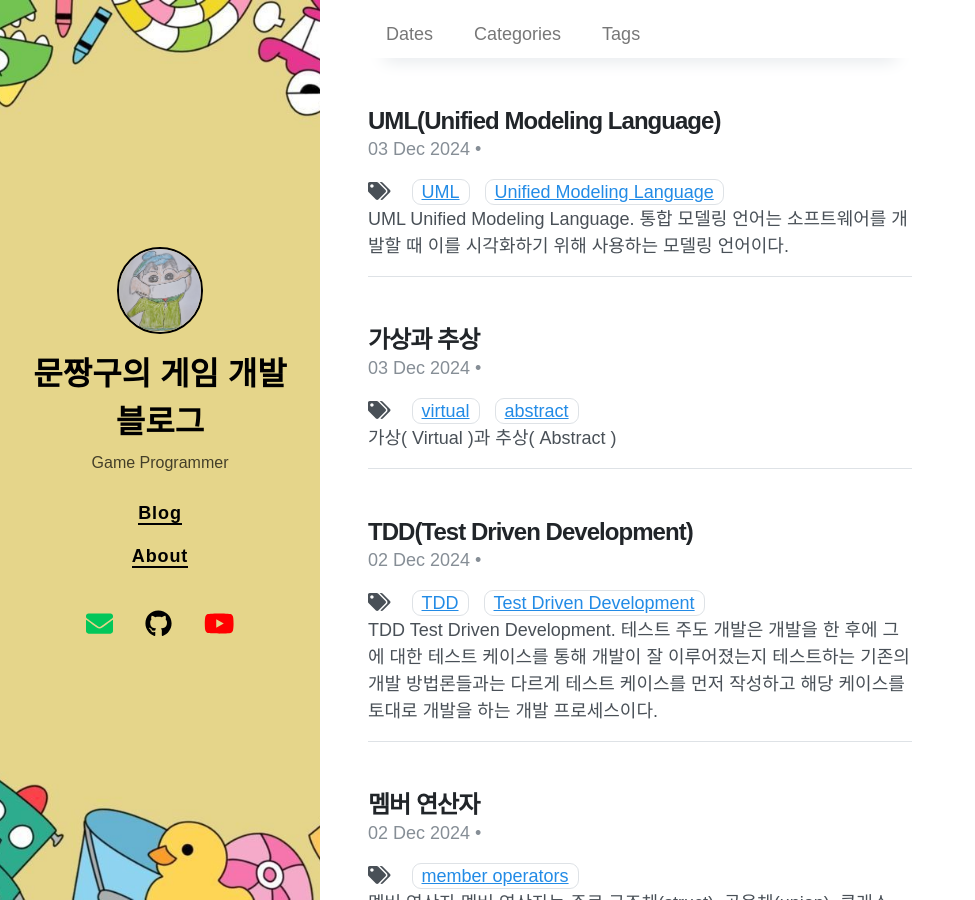
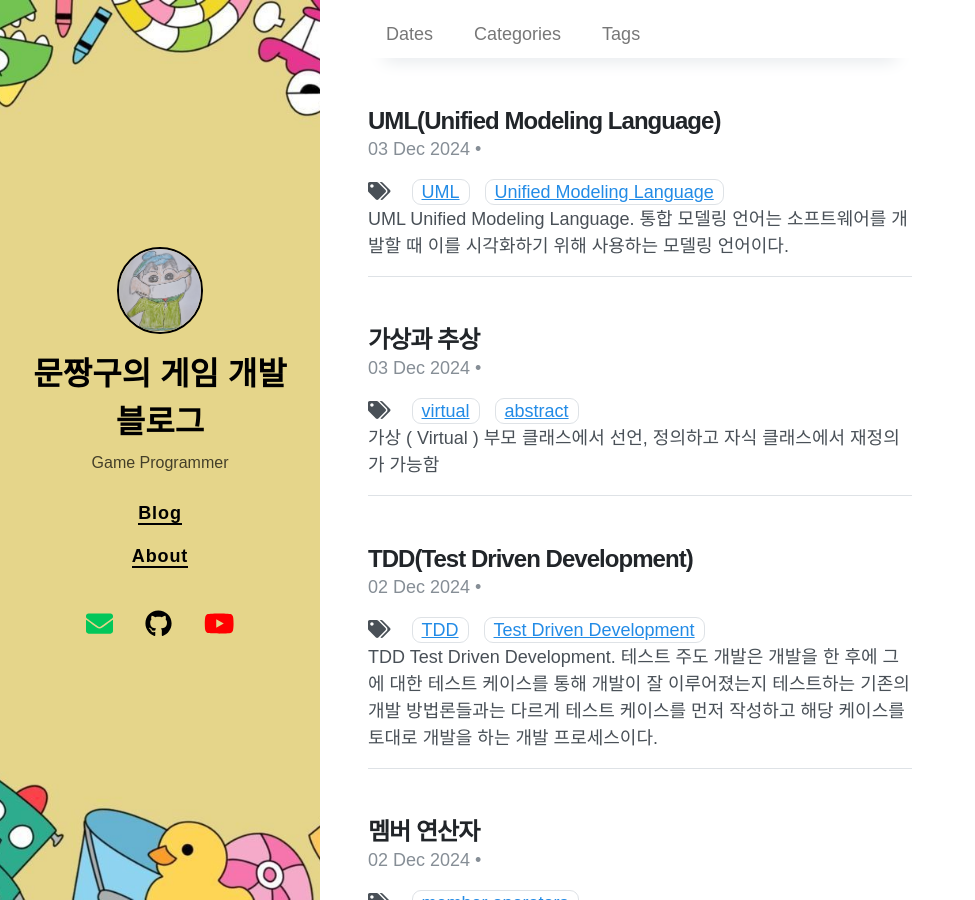
Before and after one commit to munjjang9/munjjang9.github.io, a Jekyll site: the page built from index.html, in a window 1280 px wide and 900 px high. Shown: the whole window, without its empty margins (0-975 px from the left). Built offline with Jekyll 4.4.1, drawn with Linux system fonts in a browser that asks for light colours; nearby versions of some CDN libraries; the list of posts is cut into pages by our own code.

Commit message:
Revert "Update 2024-12-03-Virtual-Abstract.md"
This reverts commit db2f3a44002ff18e2db9f09a6dffc42381c11c8c.

````diff
--- a/_posts/2024-12-03-Virtual-Abstract.md
+++ b/_posts/2024-12-03-Virtual-Abstract.md
@@ -7,11 +7,8 @@
 categories: C/C++
 toc: true
 ---
-# 가상( Virtual )과 추상( Abstract )
 
-<br>
-
-## 가상 ( Virtual )
+# 가상 ( Virtual )
 부모 클래스에서 선언, 정의하고 자식 클래스에서 재정의가 가능함
 
 virtual 키워드를 통해 가상화가 되었다는 걸 표기
@@ -45,9 +42,8 @@
     return 0;
 }
 ```
-<br>
 
-## 추상 ( Abstract )
+# 추상 ( Abstract )
 이름만 선언해두고 정의를 하지 않으면 추상
 
 부모 클래스에서 선언만 해두고 자식 클래스에서 재정의
````
